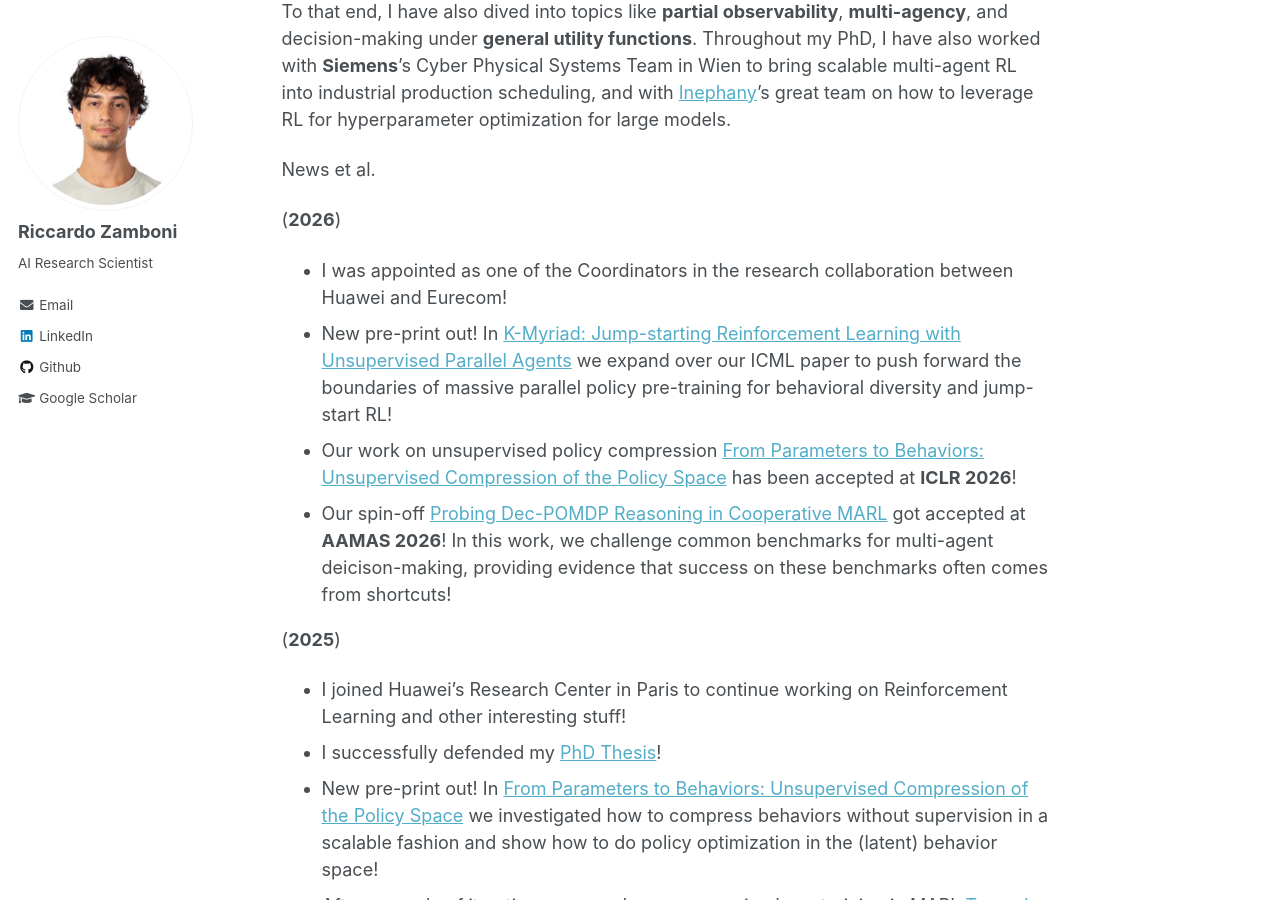
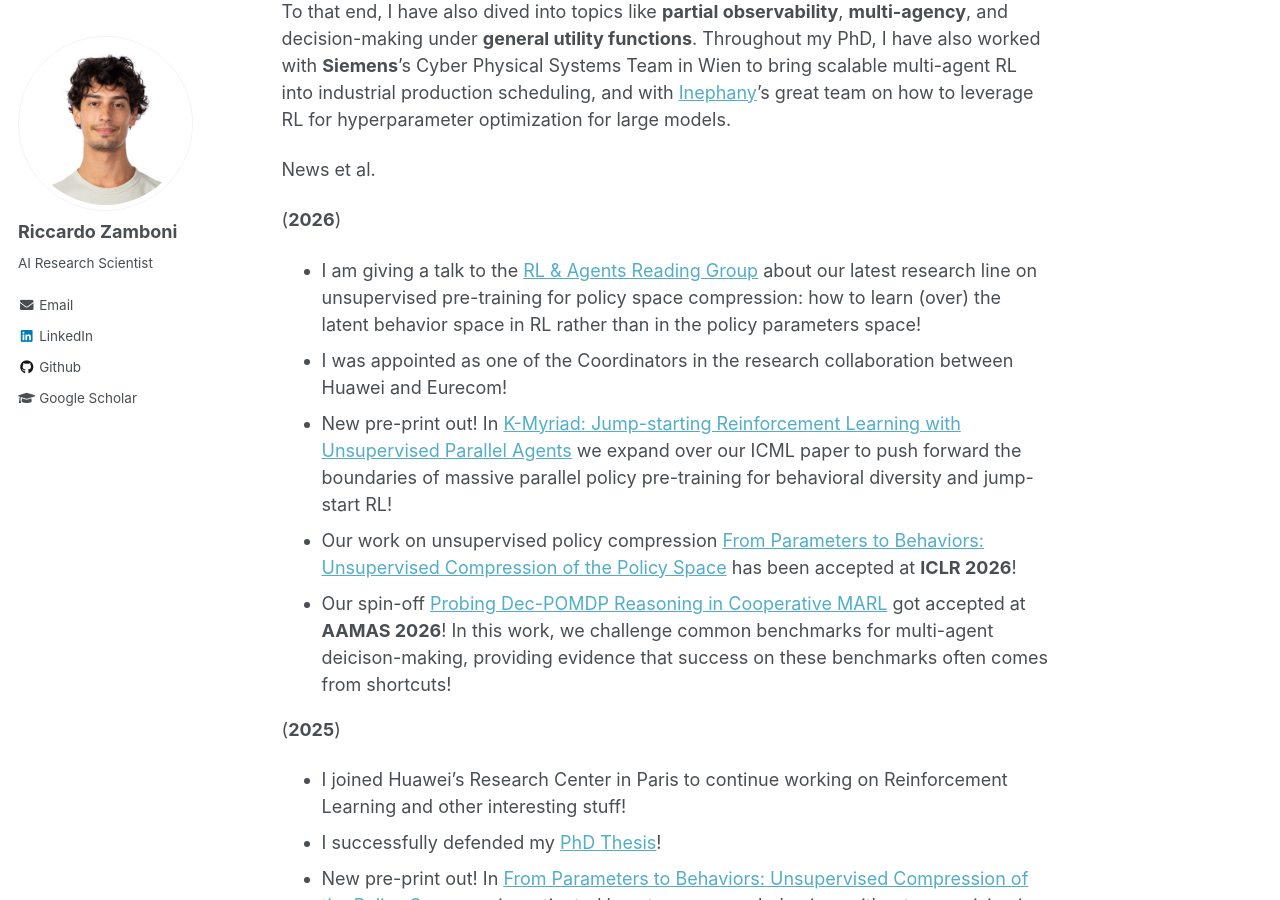
Before and after one commit to RiccZamboni/ricczamboni.github.io, a Jekyll site: the page built from _pages/about.md, in a window 1280 px wide and 900 px high, scrolled down 606 px. Built offline with Jekyll 4.4.1, drawn with Linux system fonts in a browser that asks for light colours.

Commit message:
Update about.md

```diff
--- a/_pages/about.md
+++ b/_pages/about.md
@@ -23,6 +23,7 @@ To that end, I have also dived into topics like **partial observability**, **mul
 News et al.
 
 (**2026**)
+- I am giving a talk to the [RL & Agents Reading Group](https://edinburgh-rl.github.io/reading-group) about our latest research line on unsupervised pre-training for policy space compression: how to learn (over) the latent behavior space in RL rather than in the policy parameters space!
 - I was appointed as one of the Coordinators in the research collaboration between Huawei and Eurecom!
 - New pre-print out! In [K-Myriad: Jump-starting Reinforcement Learning with Unsupervised Parallel Agents](https://arxiv.org/abs/2601.18580) we expand over our ICML paper to push forward the boundaries of massive parallel policy pre-training for behavioral diversity and jump-start RL!
 - Our work on unsupervised policy compression [From Parameters to Behaviors: Unsupervised Compression of the Policy Space](https://arxiv.org/abs/2509.22566) has been accepted at **ICLR 2026**!
```
